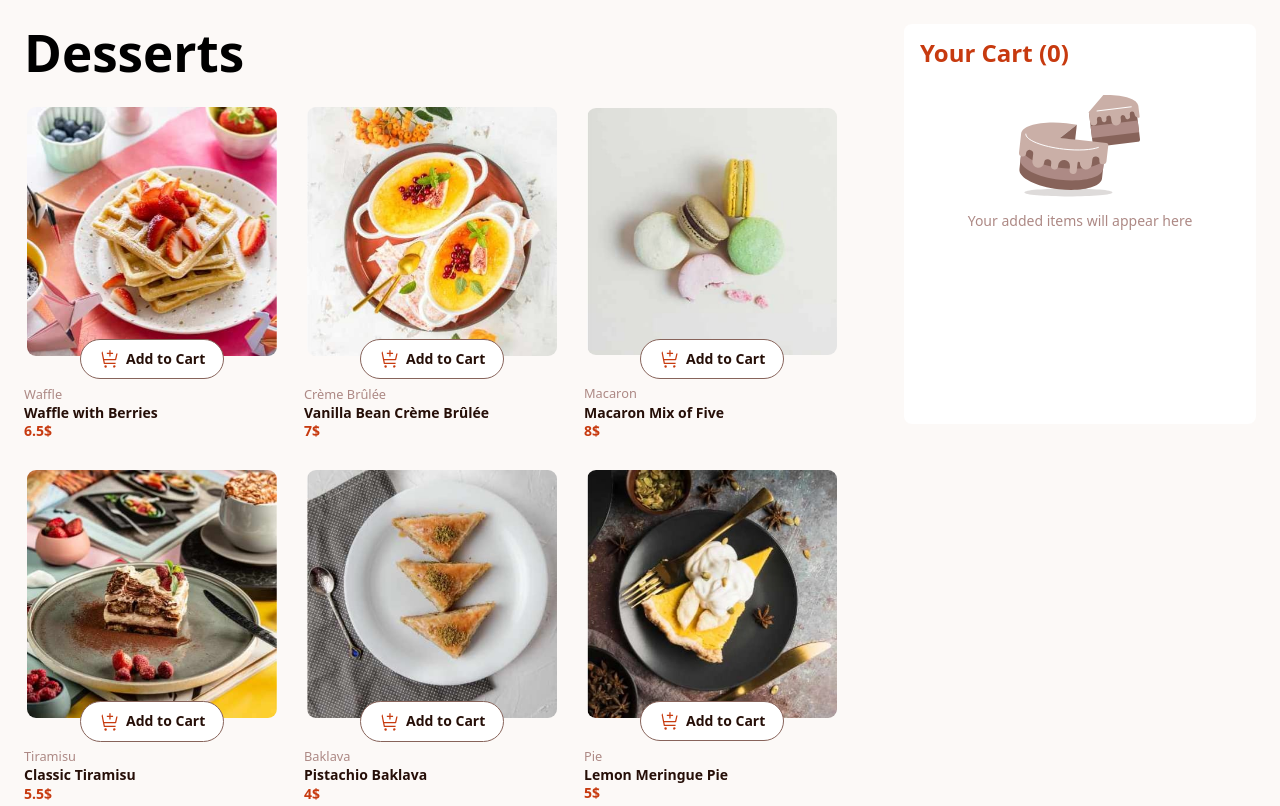
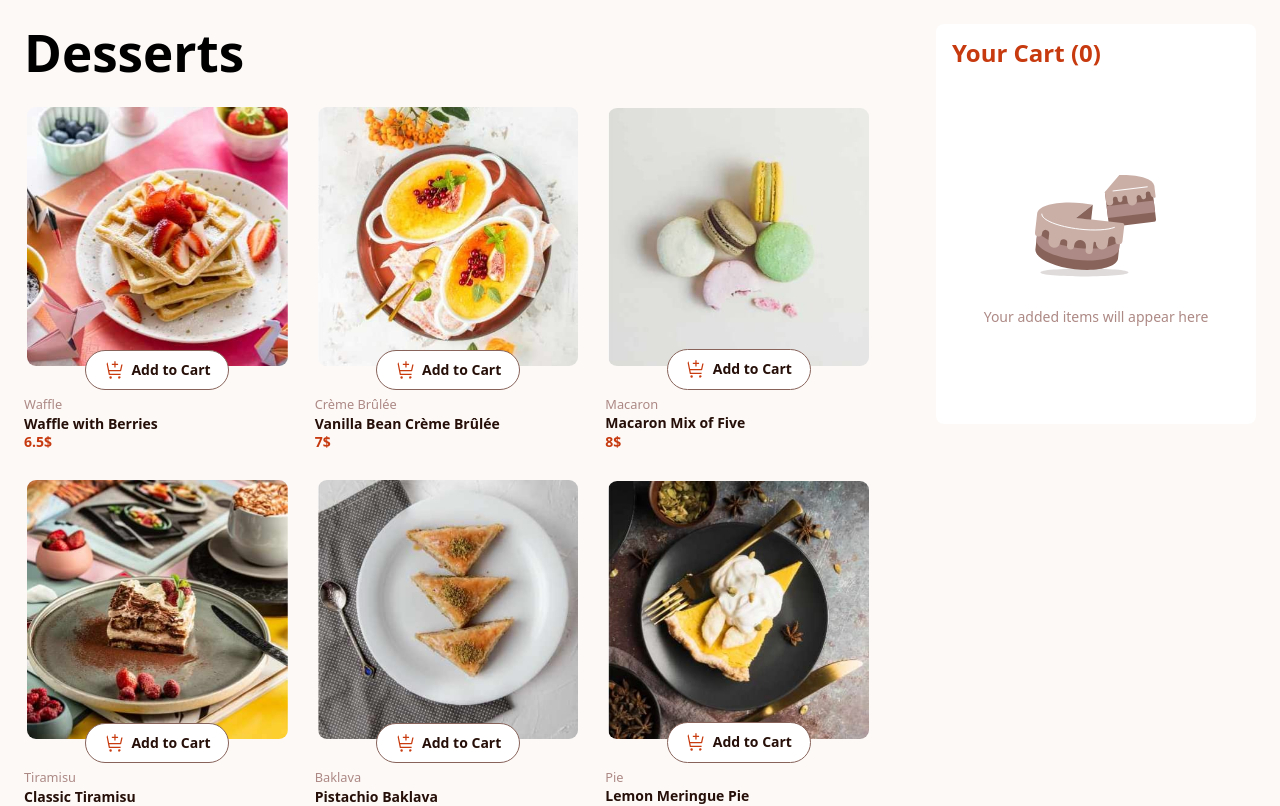
Before and after one commit to dimitrisdr/product-list-with-cart-react, a React (Vite) app: page / in a window 1280 px wide. Shown: the top 806 px of the page. Built offline with nearby package versions, Linux system fonts and the light colour scheme.

Commit message:
update empty-cart for centering childern and the template columns of root

```diff
--- a/src/App.css
+++ b/src/App.css
@@ -41,7 +41,6 @@
   align-content: flex-start;
 }
 
-
 .cart-btn, .products-quantity {
   padding-block: 0.5rem;
   width:50%;
@@ -77,10 +76,17 @@
   border-color: var(--Red);
 }
 
+.cart-container:has(.cart-empty) {
+  grid-template-rows:auto 1fr;
+}
+
+.cart-empty {
+  align-self: center;
+}
+
 .cart-empty-img {
   margin-inline: auto;
 }
-
 
 .cart-item {
   align-items: center;
@@ -129,11 +135,32 @@
   padding: 1rem;
   width: 100%;
   max-width: 400px;
-  padding-block: 2rem 1rem;
+  padding-block: 1rem;
   border-radius: 12px;
   border: 1px solid transparent;
+  /* scrollbar-width: thin;   */
 }
 
+/* width */
+.dialog::-webkit-scrollbar {
+  width: 6px;
+}
+
+/* Track */
+.dialog::-webkit-scrollbar-track {
+  border-radius: 20px;
+}
+
+/* Handle */
+.dialog::-webkit-scrollbar-thumb {
+  background: var(--Rose-300);
+  border-radius: 10px;
+}
+
+/* Handle on hover */
+::-webkit-scrollbar-thumb:hover {
+  background: var(--Rose-500);
+}
 
 .dialog .titles-container h2 {
   max-width: 10ch;
@@ -141,16 +168,17 @@
 }
 
 ::backdrop {
-  background-color: hsl(14 65% 9% / .4);
+  background-color: hsl(14 65% 9% / .5);
 }
 
 @media screen and (min-width:48em) {
+
   body {
     font-size: 14px;
   }
 
   #root {
-    grid-template-columns: 1fr 25rem;
+    grid-template-columns: 1fr 23rem;
   }
 
   .cards-container {
@@ -175,7 +203,6 @@
 
 @media screen and (min-width:70em) {
 
-
     .cards-container {
       grid-template-columns: repeat(3, 1fr);
     }
--- a/src/App.jsx
+++ b/src/App.jsx
@@ -21,6 +21,9 @@ function App() {
 
   function closeDialog() {
     dialogRef.current.close()
+    let newCartData = {...cartData}
+    Object.keys(newCartData).forEach(key => newCartData[key].count = 0)
+    setCartData(newCartData)
   }
 
   return (
--- a/src/CartItemEmpty.jsx
+++ b/src/CartItemEmpty.jsx
@@ -2,7 +2,7 @@
 
 export default function CartItemEmpty() {
     return (
-    <div className="cart-empty">
+    <div className="cart-empty grid-item">
         <img src="public\assets\images\illustration-empty-cart.svg" alt="cake image" className="img cart-empty-img" />
         <p className="cart-item-info cart-item-info-empty clr-rose-400 fw-300">Your added items will appear here</p>
     </div>
```
